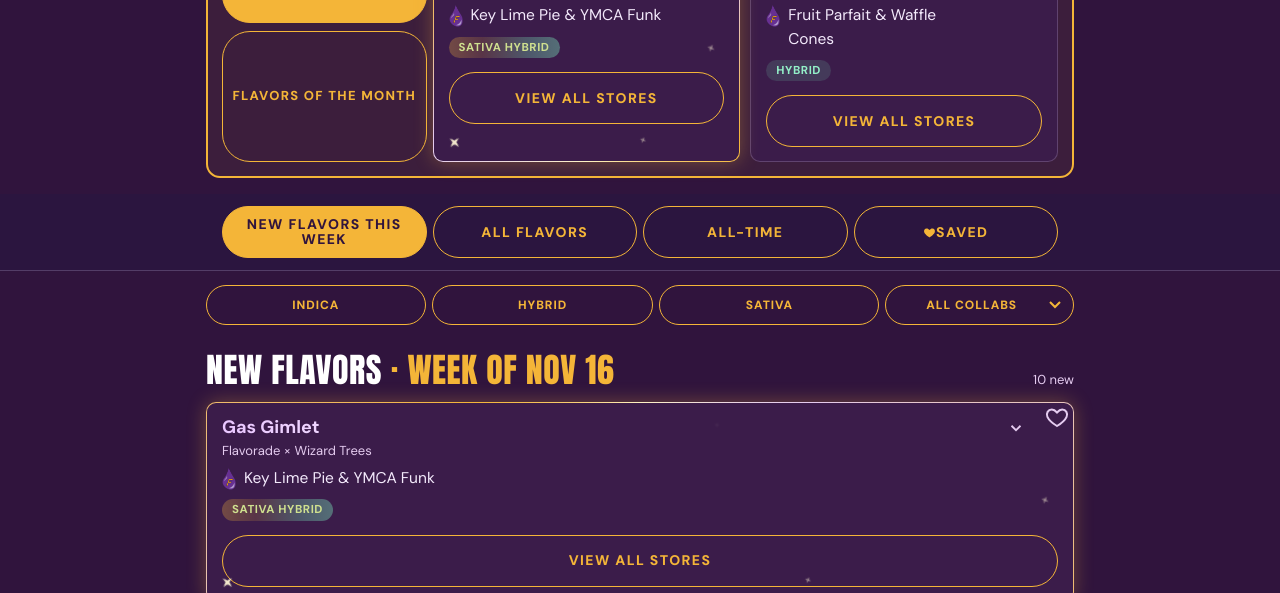
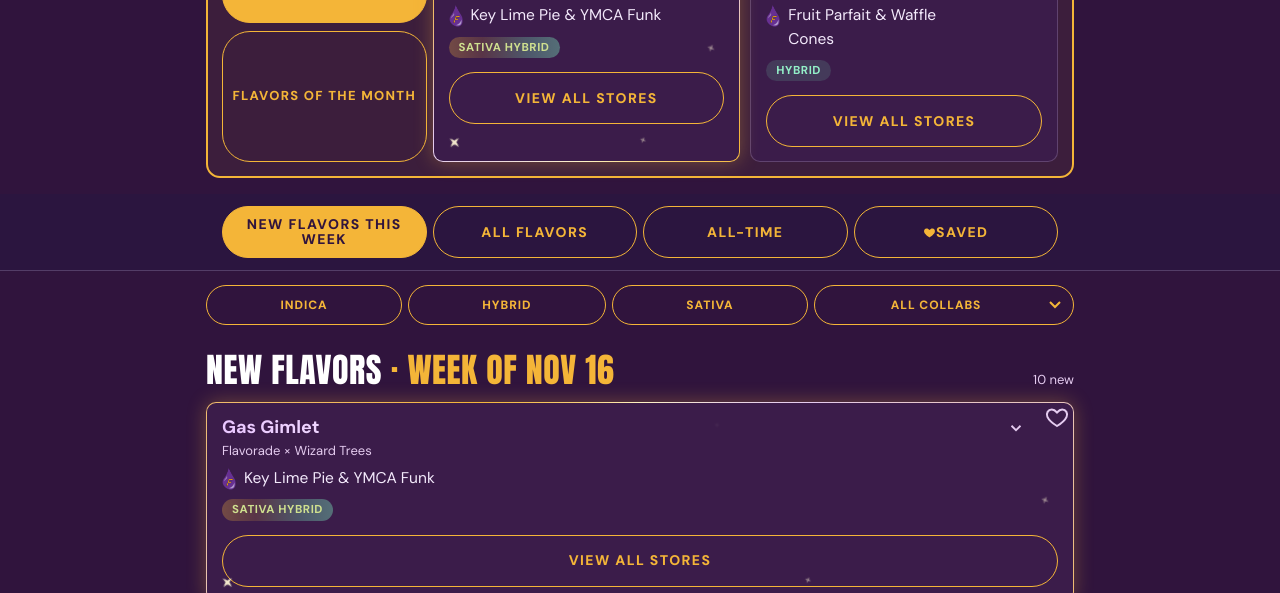
Before and after one commit to ncoburn11/flavorade-releases, a plain HTML site: page index.html in a window 1280 px wide. Shown: the part 507-1100 px from the top of the page. Drawn offline with Linux system fonts and the light colour scheme.

Commit message:
Filter dropdowns size to their own label so 'All collabs' and 'Newest drops' are never cut off
Co-Authored-By: Claude Opus 5.5 <noreply@anthropic.com>
Claude-Session: https://claude.ai/code/session_014Eg68VwoWsgTCdTbg7YEst

```diff
--- a/index.html
+++ b/index.html
@@ -194,9 +194,12 @@ mark{background:none;color:var(--yellow);text-decoration:underline;text-decorati
 @media(max-width:520px){.more-btn,.viewstores,.near .locate{font-size:13px;min-height:46px}}
 /* filter chips: smaller pills that fit on one row, no sideways scroll */
 .filters .chip{flex:1 1 auto;min-width:0;font-size:12px;letter-spacing:.08em;min-height:40px;padding:0 14px}
-.filters select.chip{flex:1 1 0;min-width:92px;padding-right:30px;background-position:right 12px center}
-@media(max-width:520px){.filters{gap:5px}.filters .chip{font-size:10.5px;letter-spacing:.05em;min-height:36px;padding:0 8px}.filters select.chip{padding-right:22px;background-position:right 8px center}}
-@media(max-width:360px){.filters{gap:4px}.filters .chip{font-size:9.5px;letter-spacing:.03em;padding:0 6px}.filters select.chip{padding-right:18px;background-position:right 6px center}}
+.filters select.chip{flex:1 0 auto;padding-right:30px;background-position:right 12px center}
+/* dropdowns size to their own label (never to the longest option) and never shrink, so the label is never cut off */
+.filters select.chip[data-sel=collab]{flex-basis:calc(7.6em + 50px)}
+.filters select.chip[data-sel=sort]{flex-basis:calc(8.7em + 50px)}
+@media(max-width:520px){.filters{gap:5px}.filters .chip{font-size:10.5px;letter-spacing:.05em;min-height:36px;padding:0 8px}.filters select.chip{padding-right:22px;background-position:right 8px center}.filters select.chip[data-sel=collab]{flex-basis:calc(7.3em + 36px)}.filters select.chip[data-sel=sort]{flex-basis:calc(8.4em + 36px)}}
+@media(max-width:360px){.filters{gap:4px}.filters .chip{font-size:9.5px;letter-spacing:.03em;padding:0 6px}.filters select.chip{padding-right:18px;background-position:right 6px center}.filters select.chip[data-sel=collab]{flex-basis:calc(7.1em + 30px)}.filters select.chip[data-sel=sort]{flex-basis:calc(8.2em + 30px)}}
 </style>
 </head>
 <body>
```
